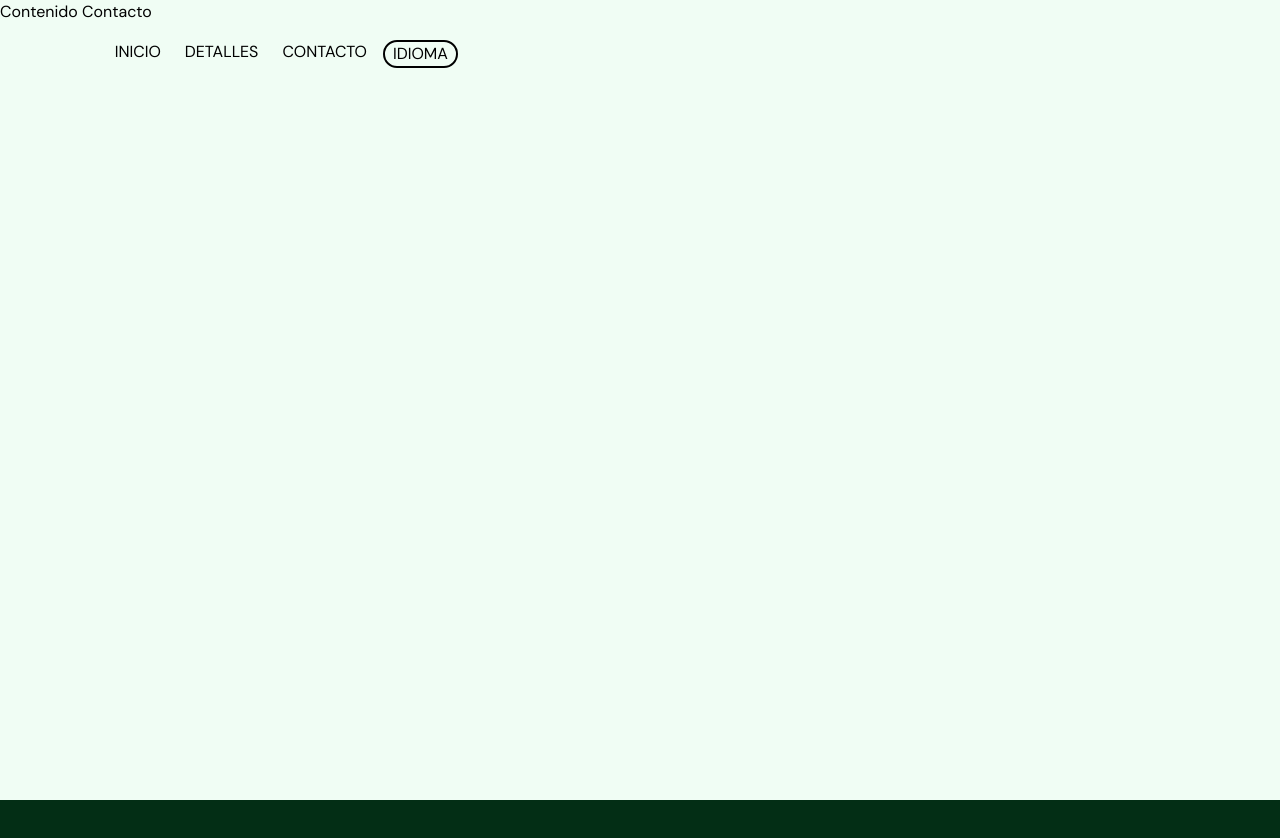
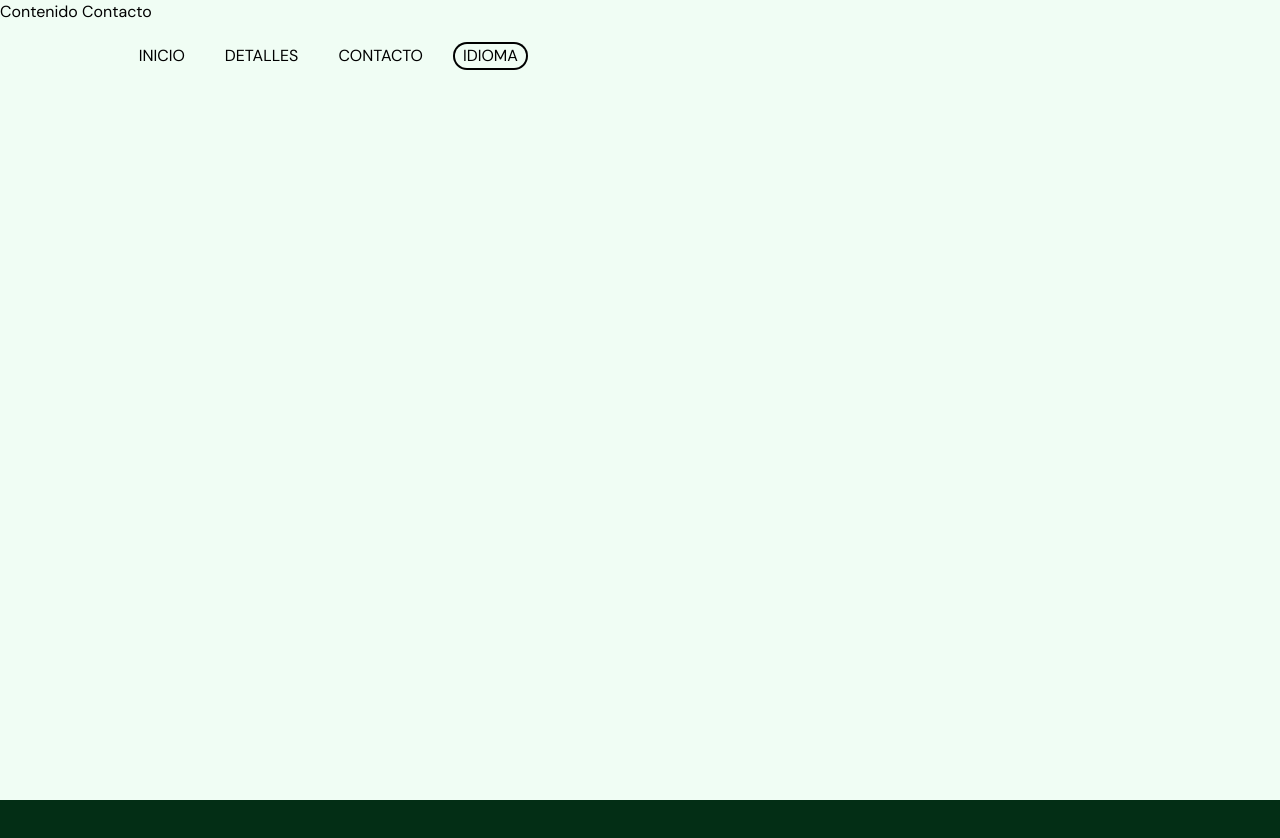
Before and after one commit to JaumeEsquerdo/costera-n1, a Next.js app in the folder costera-n1/: page /Contacto in a window 1280 px wide. Shown: the top 838 px of the page. Built offline with nearby package versions, Linux system fonts and the light colour scheme.

Commit message:
arreglar gap del hover del header

```diff
--- a/costera-n1/app/components/BookingCTA.jsx
+++ b/costera-n1/app/components/BookingCTA.jsx
@@ -2,9 +2,12 @@ import { Footer } from "./Footer";
 
 export const BookingCTA = () => {
   return (
-    <section className="h-screen flex flex-col">
+    <section className="h-screen flex flex-col p-8 pt-26">
       <div>
-        <h3>¿Tienes fechas para tu próxima escapada?</h3>
+        <h3 className="text-2xl font-bold mb-8 text-center">
+          ¿Tienes fechas para tu próxima escapada?
+        </h3>
+        <div className="flex flex-col gap-4 lg:max-w-1/2">
           <p>
             Costera N1 te espera en el corazón del casco antiguo. Consulta
             disponibilidad y reserva de forma segura a través de nuestro gestor
@@ -12,6 +15,7 @@ export const BookingCTA = () => {
           </p>
           <button>CTA BOOKING</button>
         </div>
+      </div>
     </section>
   );
 };
--- a/costera-n1/app/components/DescriptionHouse.jsx
+++ b/costera-n1/app/components/DescriptionHouse.jsx
@@ -4,7 +4,7 @@ export const DescriptionHouse = () => {
       <h3 className="text-2xl font-bold mb-8 text-center">
         La esencia de La Vila desde su historia
       </h3>
-      <div className="space-y-4 lg:max-w-1/2">
+      <div className="flex flex-col gap-4 lg:max-w-1/2">
         <p>
           <strong>Costera N1</strong> se ubica en el corazón del recinto
           amurallado, en la zona noble del Casco Antiguo. Disfruta de la
--- a/costera-n1/app/components/Footer.jsx
+++ b/costera-n1/app/components/Footer.jsx
@@ -7,7 +7,7 @@ export const Footer = () => {
       <div className="relative h-[calc(100vh+60vh)] -top-[100vh]">
         <div className="sticky top-[calc(100vh-40vh)] h-[40vh] flex flex-col items-center">
           <h4 className="text-4xl lg:text-9xl text-white font-bold">
-            COSTERETA N1
+            COSTERETA n1
           </h4>
         </div>
       </div>
--- a/costera-n1/app/components/Header.jsx
+++ b/costera-n1/app/components/Header.jsx
@@ -8,7 +8,7 @@ export const Header = ({ showText }) => {
 
   const variantsLink = {
     initial: { y: 0 },
-    hover: { y: -25 },
+    hover: { y: -32 },
   };
 
   return (
@@ -26,16 +26,20 @@ export const Header = ({ showText }) => {
             }}
             transition={{ duration: 1.2, ease: "easeOut", delay: 2 }}
           >
-            <ul className="flex gap-2 p-x4">
-              <li className="h-6 overflow-hidden">
+            <ul className="flex  gap-2 px-4">
+              <li className="h-8 overflow-hidden">
                 <motion.div
                   variants={variantsLink}
                   initial="initial"
                   whileHover="hover"
                   transition={{ duration: 0.3, ease: "easeInOut" }}
-                  className={`flex flex-col`}
+                  className={`flex flex-col items-center gap-2 cursor-pointer`}
                 >
-                  <NavElement href="/" active={pathname === "/"}>
+                  <NavElement
+                    href="/"
+                    active={pathname === "/"}
+                    className="mt-1"
+                  >
                     INICIO
                   </NavElement>
                   <NavElement href="/" active={pathname === "/"}>
@@ -44,17 +48,18 @@ export const Header = ({ showText }) => {
                 </motion.div>
               </li>
 
-              <li className="h-6 overflow-hidden">
+              <li className="h-8 overflow-hidden">
                 <motion.div
                   variants={variantsLink}
                   initial="initial"
                   whileHover="hover"
                   transition={{ duration: 0.3, ease: "easeInOut" }}
-                  className="flex flex-col"
+                  className="flex flex-col  items-center gap-2 cursor-pointer"
                 >
                   <NavElement
                     href="/detalles"
                     active={pathname.startsWith("/detalles")}
+                    className="mt-1"
                   >
                     DETALLES
                   </NavElement>
@@ -66,17 +71,18 @@ export const Header = ({ showText }) => {
                   </NavElement>
                 </motion.div>
               </li>
-              <li className="h-6 overflow-hidden">
+              <li className="h-8 overflow-hidden">
                 <motion.div
                   variants={variantsLink}
                   initial="initial"
                   whileHover="hover"
                   transition={{ duration: 0.3, ease: "easeInOut" }}
-                  className="flex flex-col"
+                  className="flex flex-col  items-center gap-2 cursor-pointer"
                 >
                   <NavElement
                     href="/contacto"
                     active={pathname.startsWith("/contacto")}
+                    className="mt-1"
                   >
                     CONTACTO
                   </NavElement>
@@ -90,15 +96,16 @@ export const Header = ({ showText }) => {
               </li>
               <li className="h-8 overflow-hidden">
                 <motion.div
-                  initial={{ y: 0 }}
-                  whileHover={{ y: -36 }}
+                  variants={variantsLink}
+                  initial="initial"
+                  whileHover="hover"
                   transition={{ duration: 0.3, ease: "easeInOut" }}
-                  className="flex flex-col gap-2 cursor-pointer"
+                  className="flex flex-col  items-center gap-2 cursor-pointer"
                 >
-                  <NavElement as="p" className="border-2  rounded-full">
+                  <NavElement as="p" className="ring-2 mt-1  rounded-full">
                     IDIOMA
                   </NavElement>
-                  <NavElement as="p" className="border-2 rounded-full">
+                  <NavElement as="p" className="ring-2 rounded-full">
                     IDIOMA
                   </NavElement>
                 </motion.div>
--- a/costera-n1/app/components/NavElement.jsx
+++ b/costera-n1/app/components/NavElement.jsx
@@ -48,7 +48,7 @@ export const NavElement = ({
     ref: elementRef,
     className: `${isOverDark ? "text-white" : "text-black"} ${
       active ? "font-bold" : ""
-    } transition-colors duration-300 px-2 whitespace-nowrap ${className}`,
+    } transition-colors duration-300 px-2 mx-2 whitespace-nowrap ${className}`,
   };
 
   // Si es "as='p'", renderiza un párrafo, si no, un Link
```
Also changed, not shown: costera-n1/app/components/HorizontalScroll.jsx (+35 -29 lines). Lines whose indentation alone changed are shown as unchanged.
